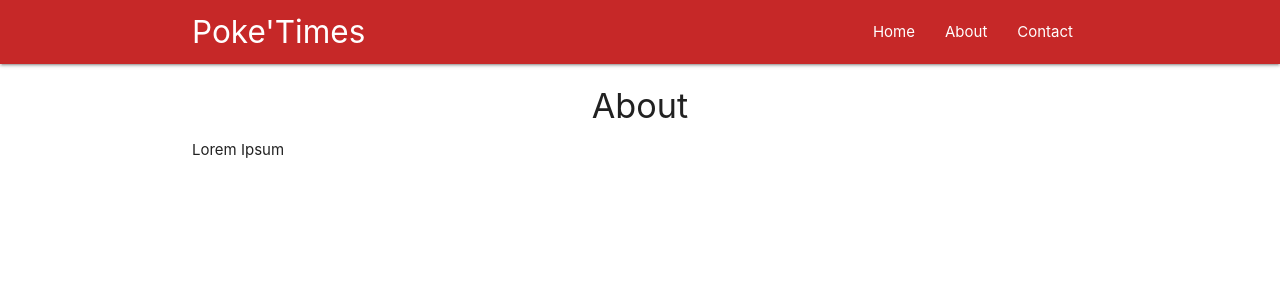
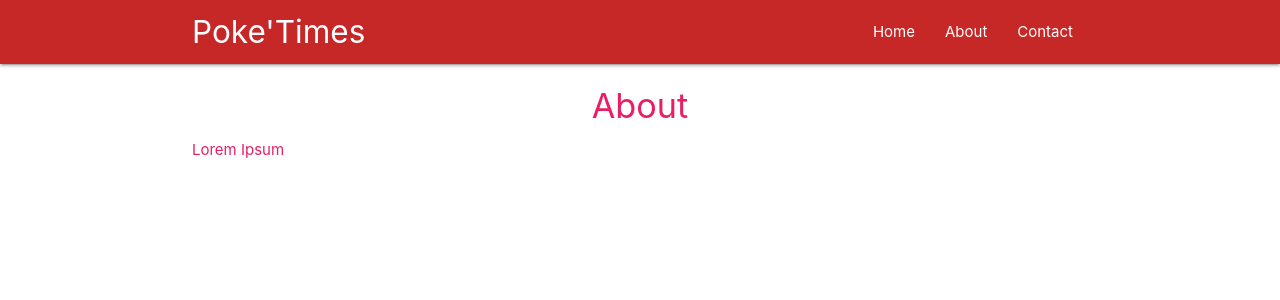
Before and after one commit to SBolsec/React-01, a React (Create React App) app in the folder 06-react-router/: page /about in a window 1280 px wide. Shown: the top 300 px of the page. Built offline with nearby package versions, Linux system fonts and the light colour scheme.

Commit message:
higher order components

```diff
--- a/06-react-router/src/components/About.js
+++ b/06-react-router/src/components/About.js
@@ -1,4 +1,5 @@
 import React from 'react';
+import Rainbow from '../hoc/Rainbow';
 
 const About = () => {
     return (
@@ -9,4 +10,4 @@
     );
 }
 
-export default About;
+export default Rainbow(About);
--- a/06-react-router/src/components/Contact.js
+++ b/06-react-router/src/components/Contact.js
@@ -1,6 +1,9 @@
 import React from 'react';
 
-const Contact = () => {
+const Contact = (props) => {
+    // setTimeout(() => {
+    //     props.history.push('/about');
+    // }, 2000);
     return (
         <div className="container">
             <h4 className="center">Contact</h4>
--- /dev/null
+++ b/06-react-router/src/hoc/Rainbow.js
@@ -0,0 +1,18 @@
+import React from 'react';
+
+const Rainbow = (WrappedComponent) => {
+
+    const colors = ['red', 'pink', 'orange', 'blue', 'green', 'yellow'];
+    const randomColor = colors[Math.floor(Math.random() * (colors.length - 1))];
+    const className = randomColor + '-text';
+
+    return (props) => {
+        return (
+            <div className={className}>
+                <WrappedComponent {...props} />
+            </div>
+        );
+    }
+}
+
+export default Rainbow;
```
Also changed, not shown: 06-react-router/src/components/Navbar.js (+7 -3 lines).
